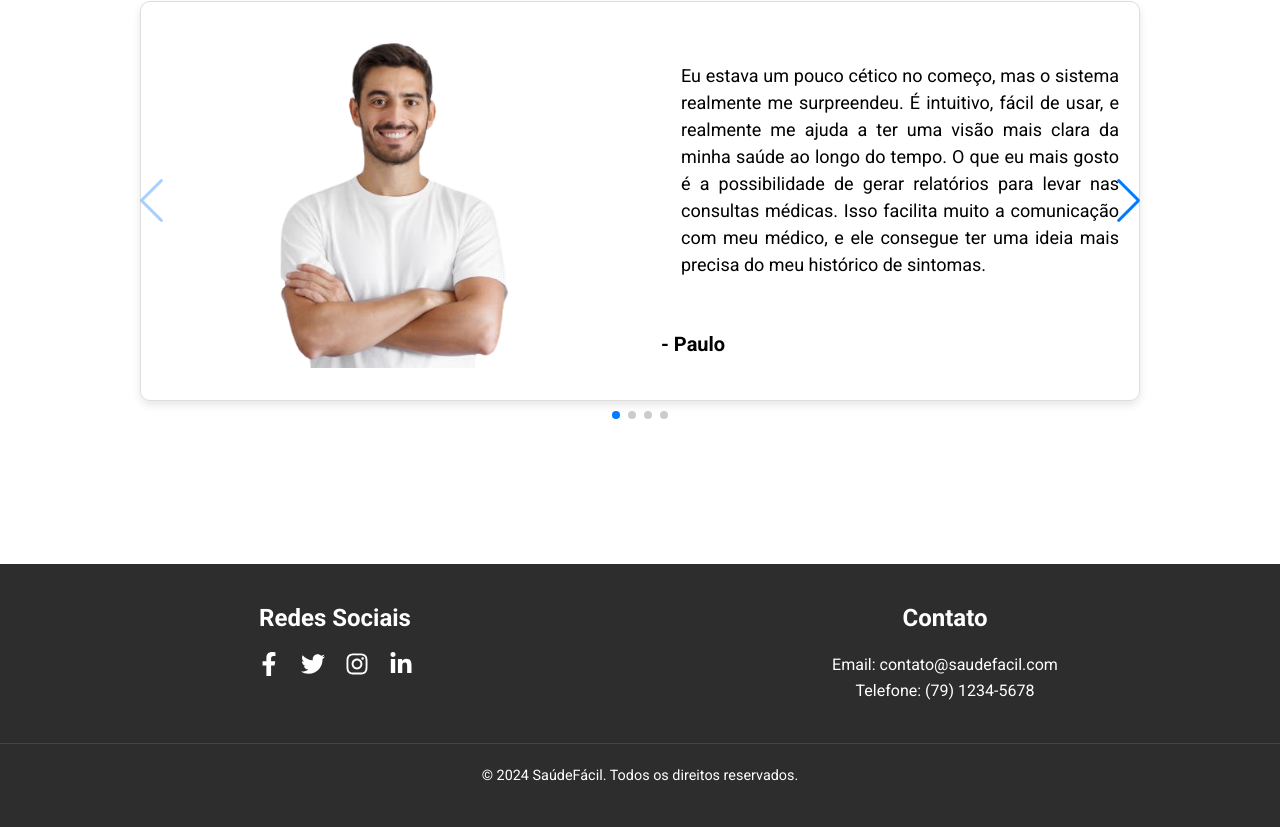
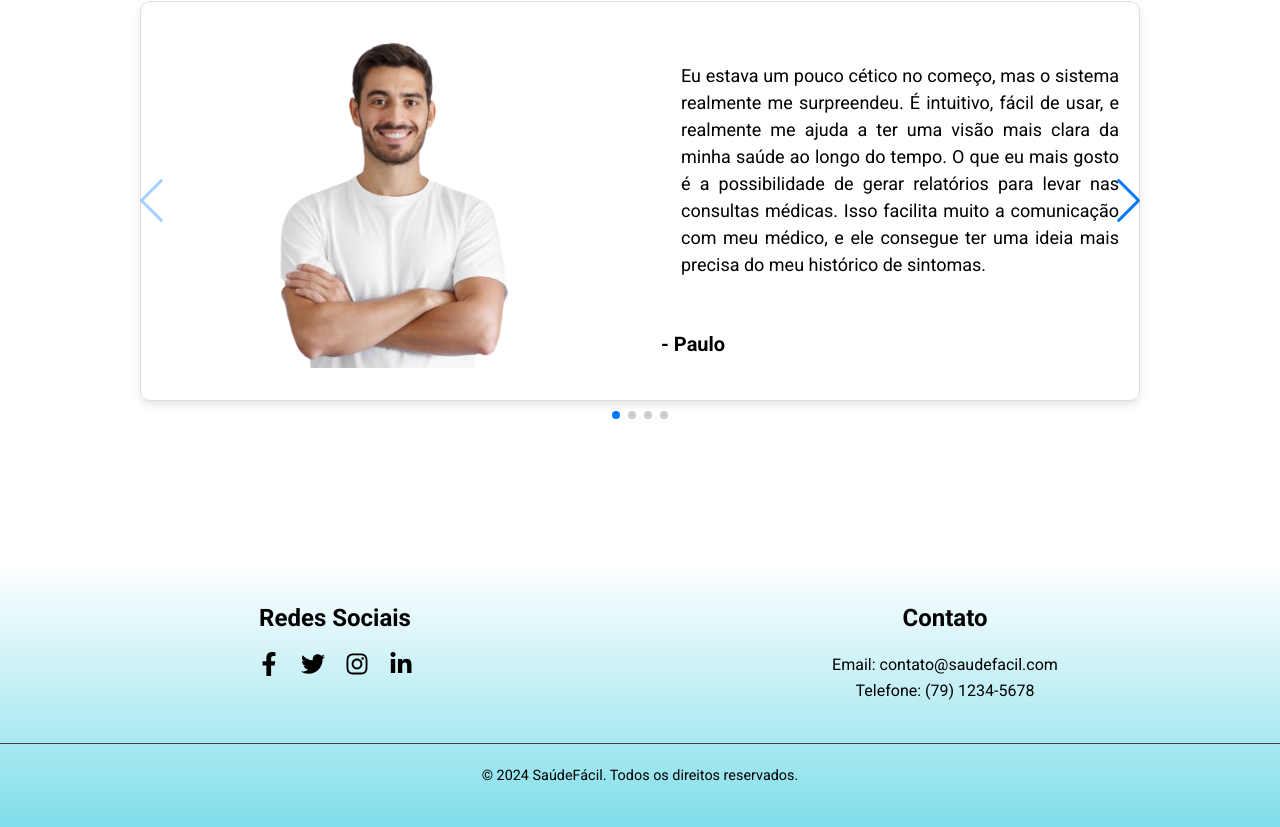
Before and after one commit to V1ct0rSb/SaudeFacil, a React (Vite) app: page / in a window 1280 px wide. Shown: the part 3785-4612 px from the top of the page. Built offline with nearby package versions, Linux system fonts and the light colour scheme.

Commit message:
Atualizando estilo do footer

```diff
--- a/src/components/Footer/Footer.module.css
+++ b/src/components/Footer/Footer.module.css
@@ -1,6 +1,6 @@
 .footer {
-  background-color: #2d2d2d;
-  color: #fff;
+  background: linear-gradient(to bottom, #ffffff, #80deea);
+  color: #000000;
   padding: 40px 0;
   text-align: center;
 }
@@ -38,7 +38,7 @@ p {
 }
 
 .socialIcons a {
-  color: #fff;
+  color: #000000;
   font-size: 1.5rem;
   transition: color 0.3s;
 }
```
